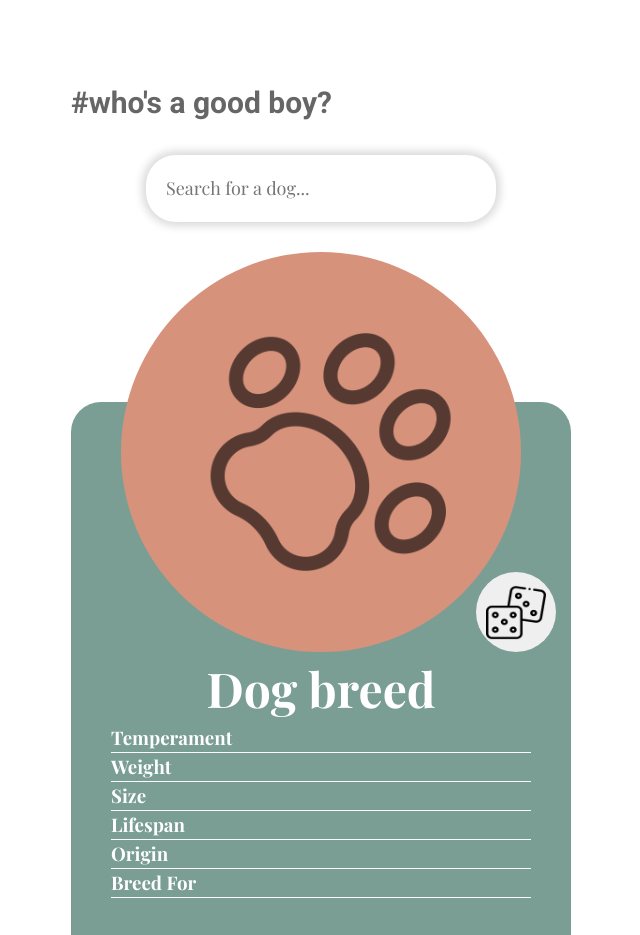
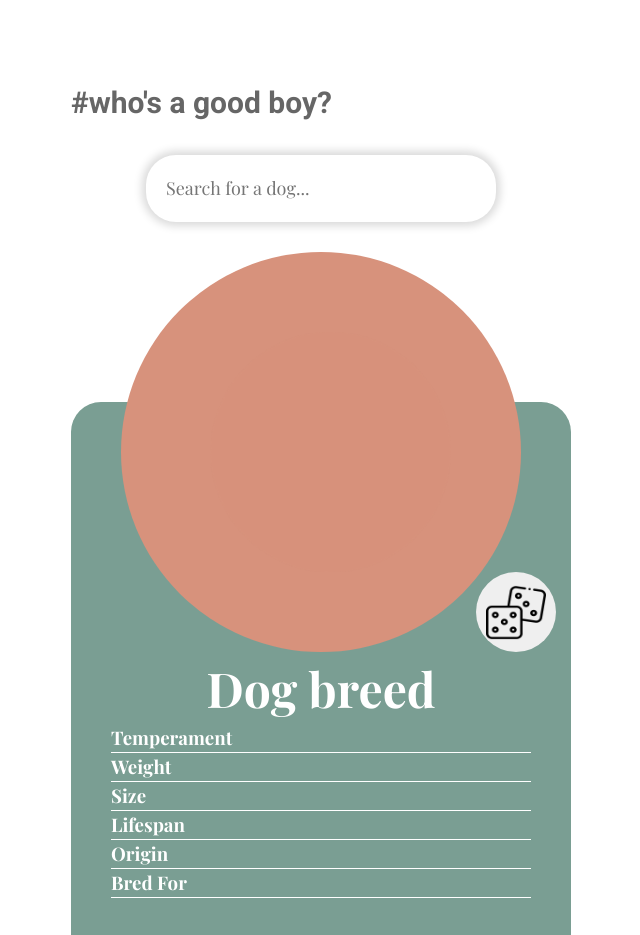
Before and after one commit to agacia1805/dogalicious, a plain HTML site: page index.html in a window 1280 px wide. Shown: the top 935 px of the page, without its empty margins (319-959 px from the left). Drawn offline with nearby package versions, Linux system fonts and the light colour scheme; no server answers; files whose address does not match are found by name.

Commit message:
Add a default pic for the dog breed

```diff
--- a/index.html
+++ b/index.html
@@ -31,10 +31,10 @@
         <div class="section_container">
             <div class="image_wrapper">
                 <div class="image_items">
-                    <img src="img/dog%20breeds/pawprint%20(2).png" alt="dog_icon" class="img_main" id="dogIcon">
+                    <img src="img/background.png" alt="dog_icon" class="img_main" id="dogIcon">
                 </div>
                 <div class="button_wrapper">
-                    <button class="button_search--random">
+                    <button class="button_search--random" id="searchRandom">
                         <img src="img/dice.png" alt="" class="img_random">
                     </button>
                 </div>
@@ -62,7 +62,7 @@
                     <p class="data_item-text" id="dogOrigin"></p>
                 </div>
                 <div class="data_item">
-                    <h3 class="data_item-title">Breed For</h3>
+                    <h3 class="data_item-title">Bred For</h3>
                     <p class="data_item-text" id="dogFacts"></p>
                 </div>
             </div>
```
